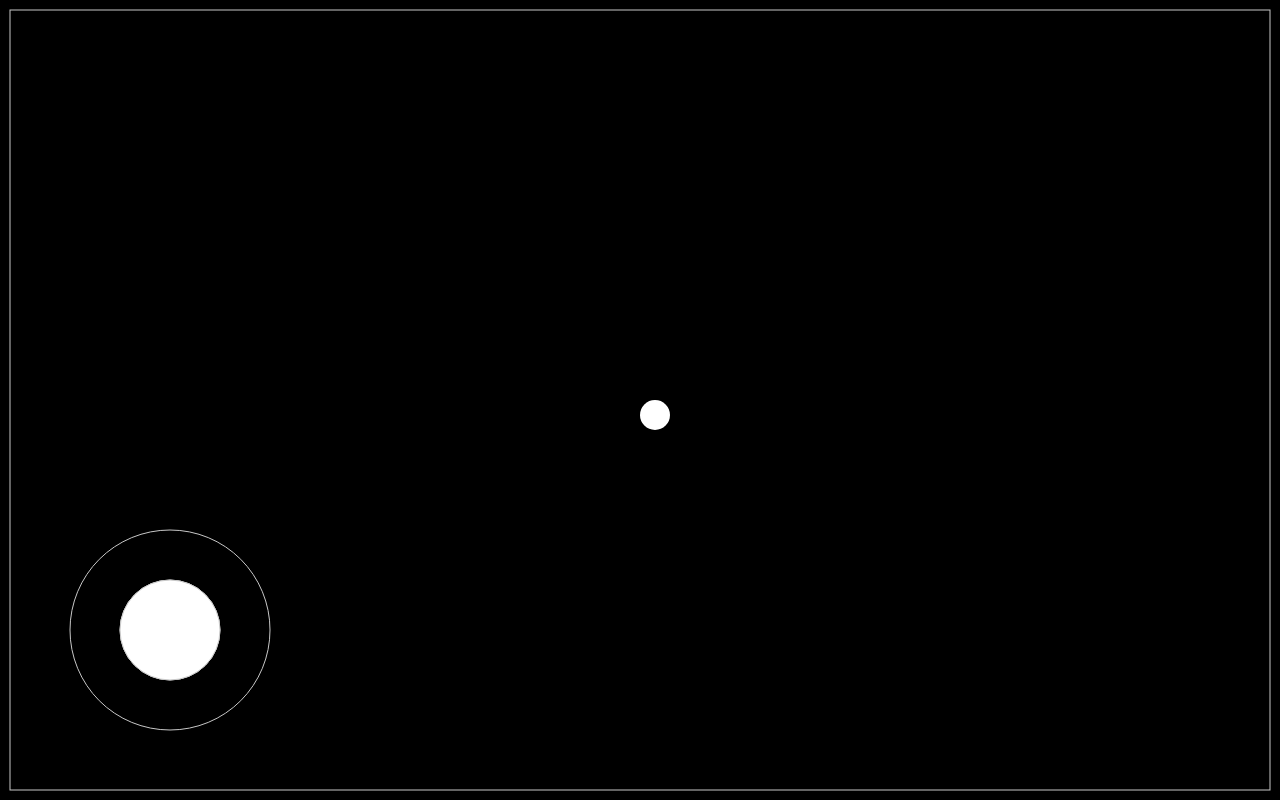
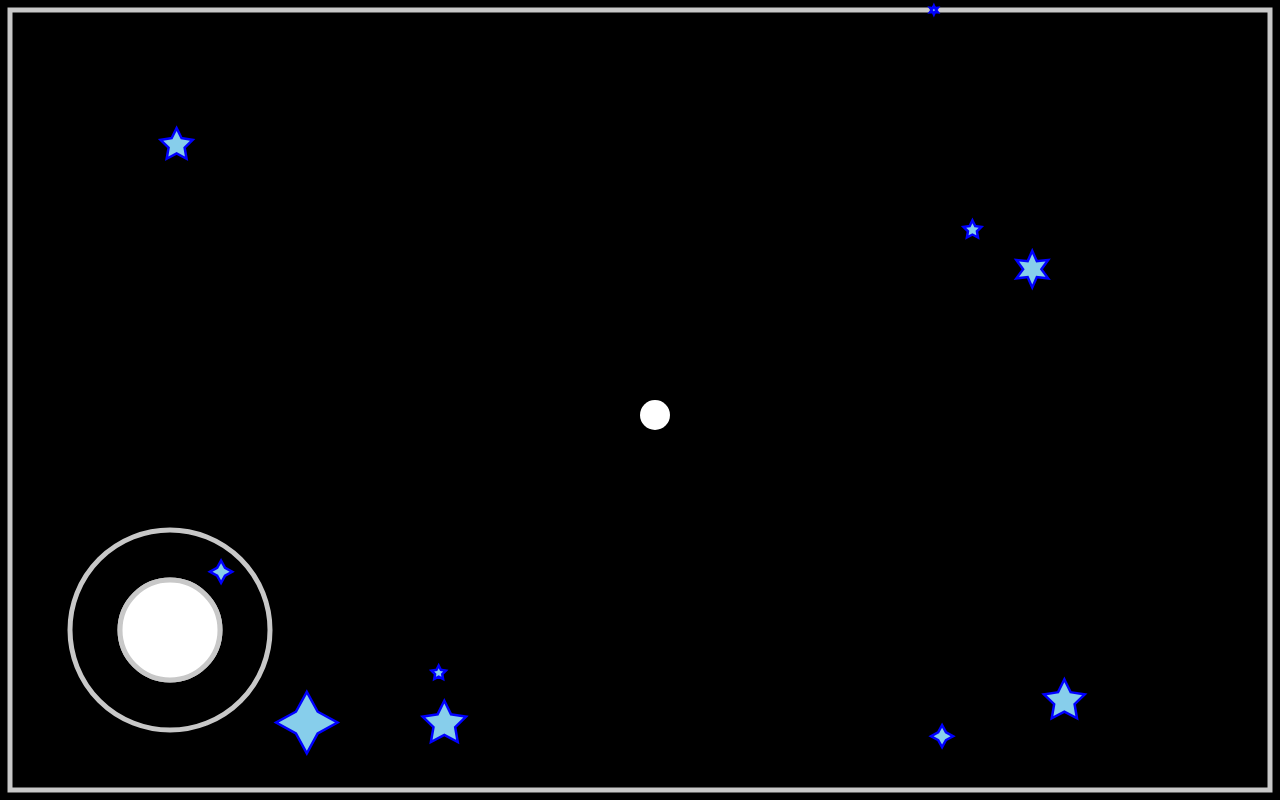
Before and after one commit to maheshbansod/vjoystick, a plain HTML site: page index.html in a window 1280 px wide. Drawn offline with Linux system fonts and the light colour scheme.

Commit message:
add stars

```diff
--- a/index-v1.1.js
+++ b/index-v1.2.js
@@ -32,6 +32,7 @@ function init() {
 
 	/**
 	 * @typedef {{position: Pair, lifetime: number, velocity: Pair, color: string, size: number}} ParticleData
+	 * @typedef {{position: Pair, distance: number, intensity: number, size: number, r: number}} StarData
 	 * @typedef {{x: number, y: number, width: number, height: number}} Bounds
 	 * @type {{
 	 *	joyStickState: {x: number, y: number, ui?: {
@@ -46,6 +47,9 @@ function init() {
 	 *	},
 	 *	particles: {
 	 *		p: ParticleData[]
+	 *	},
+	 *	stars: {
+	 *		p: StarData[]
 	 *	}
 	 * }}
 	 */
@@ -68,15 +72,56 @@ function init() {
 		},
 		particles: {
 			p: []
+		},
+		stars: {
+			p: []
 		}
 	};
+
+	function initStars() {
+		const n = 10;
+		for (let i = 1; i <= n; i++) {
+			/** @type {StarData} */
+			const star = {
+				position: randomPosition(),
+				distance: randomDistance(),
+				size: randomSize(),
+				intensity: Math.random(),
+				r: randomSpikes()
+			};
+			state.stars.p.push(star);
+		}
+		function randomSpikes() {
+			return Math.floor(4 + Math.random() * 3);
+		}
+		function randomSize() {
+			return 5 + Math.random() * 10;
+		}
+		function randomDistance() {
+			return Math.random() * 5;
+		}
+		function randomPosition() {
+			return {
+				x: Math.random() * width,
+				y: Math.random() * height
+			}
+		}
+	}
+	initStars();
 
 	function draw() {
 		ctx.clearRect(0, 0, width, height);
 		drawMap();
+		drawStars();
 		drawJoystick();
 		drawParticles();
 		drawPlayer();
+	}
+
+	function drawStars() {
+		for (const star of state.stars.p) {
+			drawStar(star);
+		}
 	}
 
 	function drawParticles() {
@@ -94,6 +139,40 @@ function init() {
 		const w = bounds.right - bounds.left;
 		const h = bounds.bottom - bounds.top;
 		ctx.strokeRect(bounds.top, bounds.left, w, h);
+	}
+
+	/** @param {StarData} star */
+	function drawStar(star) {
+		const { x: cx, y: cy } = star.position;
+		const spikes = star.r;
+		const distance = star.distance;
+		const outerRadius = star.size / 2 * distance;
+		const innerRadius = star.size / 4 * distance;
+		var rot = Math.PI / 2 * 3;
+		var x = cx;
+		var y = cy;
+		var step = Math.PI / spikes;
+
+		ctx.beginPath();
+		ctx.moveTo(cx, cy - outerRadius)
+		for (let i = 0; i < spikes; i++) {
+			x = cx + Math.cos(rot) * outerRadius;
+			y = cy + Math.sin(rot) * outerRadius;
+			ctx.lineTo(x, y)
+			rot += step
+
+			x = cx + Math.cos(rot) * innerRadius;
+			y = cy + Math.sin(rot) * innerRadius;
+			ctx.lineTo(x, y)
+			rot += step
+		}
+		ctx.lineTo(cx, cy - outerRadius);
+		ctx.closePath();
+		ctx.lineWidth = 5;
+		ctx.strokeStyle = 'blue';
+		ctx.stroke();
+		ctx.fillStyle = 'skyblue';
+		ctx.fill();
 	}
 
 	const playerSize = 30;
@@ -125,6 +204,17 @@ function init() {
 	function updateState(dt) {
 		updatePlayerState(dt);
 		updateParticles(dt);
+		updateStars(dt);
+	}
+
+	/** @param {number} dt */
+	function updateStars(dt) {
+		for (const star of state.stars.p) {
+			let { x: _px, y: py } = star.position;
+			py += star.distance * dt / 100;
+			py = py % height;
+			star.position.y = py;
+		}
 	}
 
 	/**
```
Also changed, not shown: index.html (+1 -1 lines).
